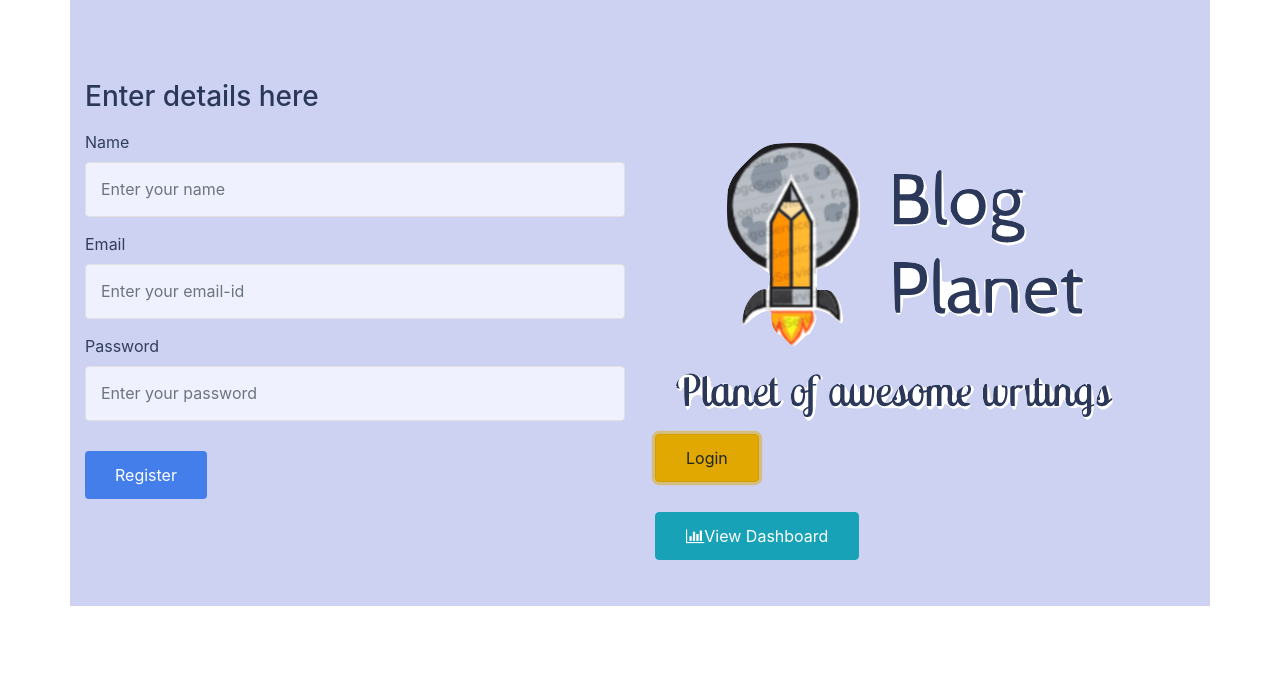
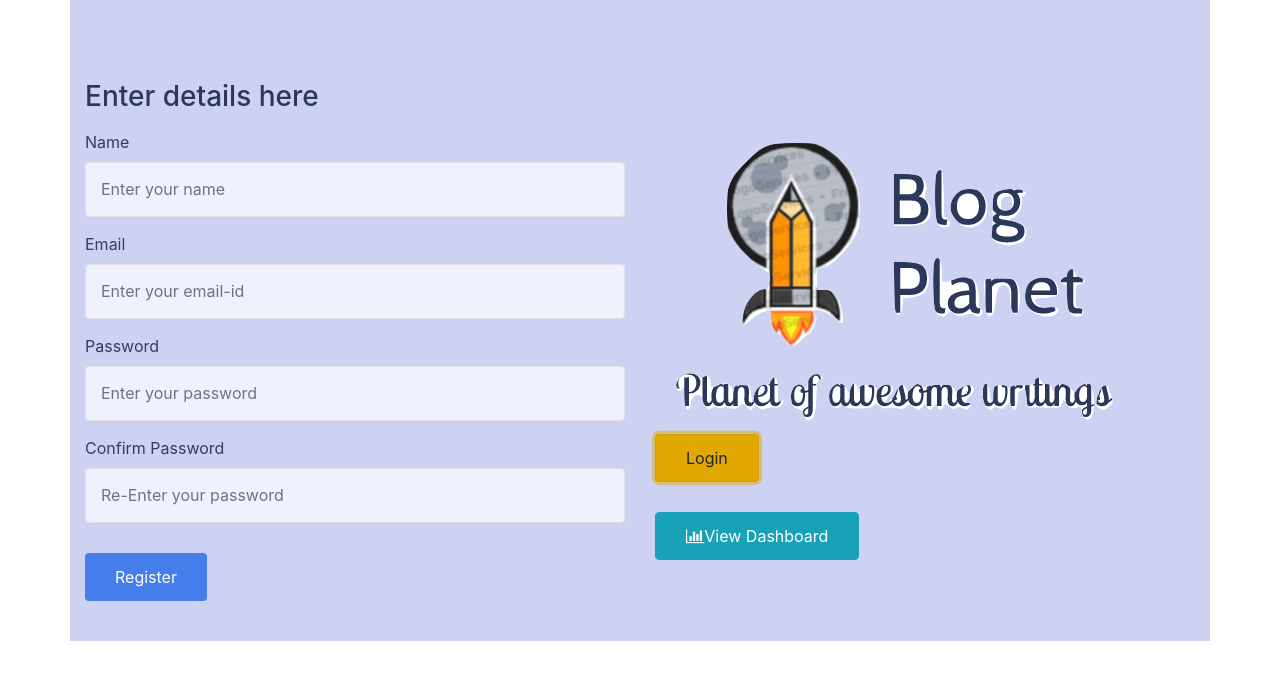
Before and after one commit to CKanishka/blogplanet, a React (Create React App) app in the folder client/: page / in a window 1280 px wide. Both pictures are taken after a click on the button "Register". Shown: the top 680 px of the page. Built offline with nearby package versions, Linux system fonts and the light colour scheme.

Commit message:
Confirm password added

```diff
--- a/client/src/App.js
+++ b/client/src/App.js
@@ -8,6 +8,7 @@ class App extends React.Component {
         name:"",
         email:"",
         password:"",
+        password2:"",
         address:"",
         route:"login"
     }
@@ -50,6 +51,10 @@ class App extends React.Component {
 
        }
        else{
+        if(this.state.password!==this.state.password2){
+             alert("Your passwords do not match, please make sure both passwords match.")
+             return
+        }
         axios
         .post(`/api/register`,user)
         .then(res => {
--- a/client/src/components/LoginForm.js
+++ b/client/src/components/LoginForm.js
@@ -26,6 +26,8 @@ export default class LoginForm extends React.Component{
                                 <input type="text" name="email" className="form-control text " placeholder="Enter your email-id" onChange={this.props.onChange} required/>
                                 <label>Password</label>
                                 <input type="password" name="password" className="form-control text " placeholder="Enter your password" onChange={this.props.onChange} required/>
+                                <label>Confirm Password</label>
+                                <input type="password" name="password2" className="form-control text " placeholder="Re-Enter your password" onChange={this.props.onChange} required/>
                                 <input type="submit" className="btn btn-primary mb-4 " value="Register"/>
                             </form>:
                             <form onSubmit={this.onSubmit}>
```
